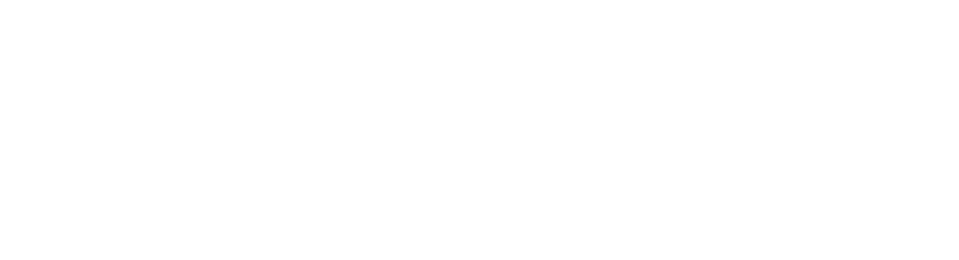
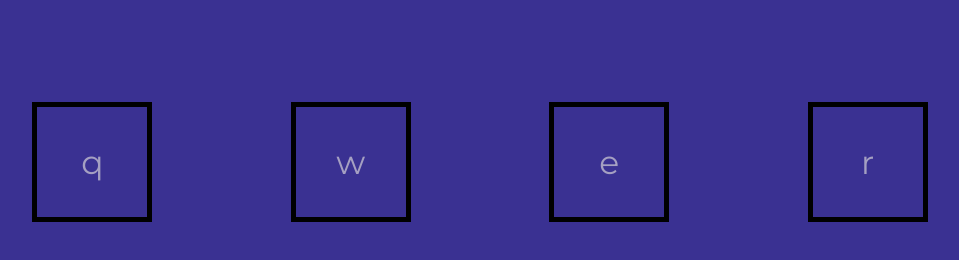
Before and after one commit to SaveMemory/jsSoundboard, a plain HTML site: page index.html in a window 1280 px wide. Shown: the whole page, without its empty margins (160-1119 px from the left). Drawn offline with Linux system fonts and the light colour scheme.

Commit message:
base html buttons and styles

```diff
--- a/index.html
+++ b/index.html
@@ -1,5 +1,6 @@
 <!DOCTYPE html>
 <html lang="en">
+
 <head>
     <meta charset="UTF-8">
     <meta name="viewport" content="width=device-width, initial-scale=1.0">
@@ -7,7 +8,35 @@
     <title>Document</title>
     <link rel="stylesheet" type="text/css" href="style.css">
 </head>
+
 <body>
+    <div id="soundBoxesContainer">
+        <div class="soundBox">
+            <audio class="sounds" src="./boom.wav" data-code="113"></audio>
+            <span class="assignedButton">q</span>
+            <span class="sBtn btnRe" style="display: none;">Reassign</span>
+        </div>
+
+        <div class="soundBox">
+            <audio class="sounds" src="./clap.wav" data-code="119"></audio>
+            <span class="assignedButton">w</span>
+            <span class="sBtn btnRe" style="display: none;">Reassign</span>
+        </div>
+
+        <div class="soundBox">
+            <audio class="sounds" src="./kick.wav" data-code="101"></audio>
+            <span class="assignedButton">e</span>
+            <span class="sBtn btnRe" style="display: none;">Reassign</span>
+        </div>
+
+        <div class="soundBox">
+            <audio class="sounds" src="./snare.wav" data-code="114"></audio>
+            <span class="assignedButton">r</span>
+            <span class="sBtn btnRe" style="display: none;">Reassign</span>
+        </div>
+    </div>
+
     <script src="script.js"></script>
 </body>
+
 </html>
--- a/script.js
+++ b/script.js
@@ -0,0 +1,5 @@
+document.addEventListener('keydown', function(e) {
+    if (e.keyCode == 65) {
+      document.getElementById('audio').play();
+    }
+  });
--- a/style.css
+++ b/style.css
@@ -0,0 +1,52 @@
+@import url('https://fonts.googleapis.com/css?family=Montserrat');
+
+body {
+    font-size: 15px;
+    background: rgb(58, 49, 146);
+    font-family: 'Montserrat', sans-serif;
+}
+
+#soundBoxesContainer {
+    display: flex;
+    flex-wrap: wrap;
+    align-content: center;
+    justify-content: space-around;
+
+    margin: 3vw;
+    padding: 2vw;
+    padding-left: 6vw;
+    padding-right: 6vw;
+    margin-top: 6vw;
+}
+
+.soundBox {
+    position: relative;
+    display: flex;
+    flex-direction: column;
+    align-content: center;
+    align-items: center;
+    justify-content: center;
+
+    width: 110px;
+    height: 110px;
+
+    max-width: 15vw;
+    max-height: 15vw;
+
+    border: solid 5px rgb(0, 0, 0);
+
+    z-index: 10;
+    cursor: pointer;
+}
+
+.soundBox:hover {
+    transform: scale(1.04);
+}
+
+.assignedButton {
+    margin-top: 5%;
+    margin-bottom: 5%;
+
+    color: rgb(165, 160, 194);
+    font-size: 2.2em;
+}
```
Also changed, not shown: 4 other files.
